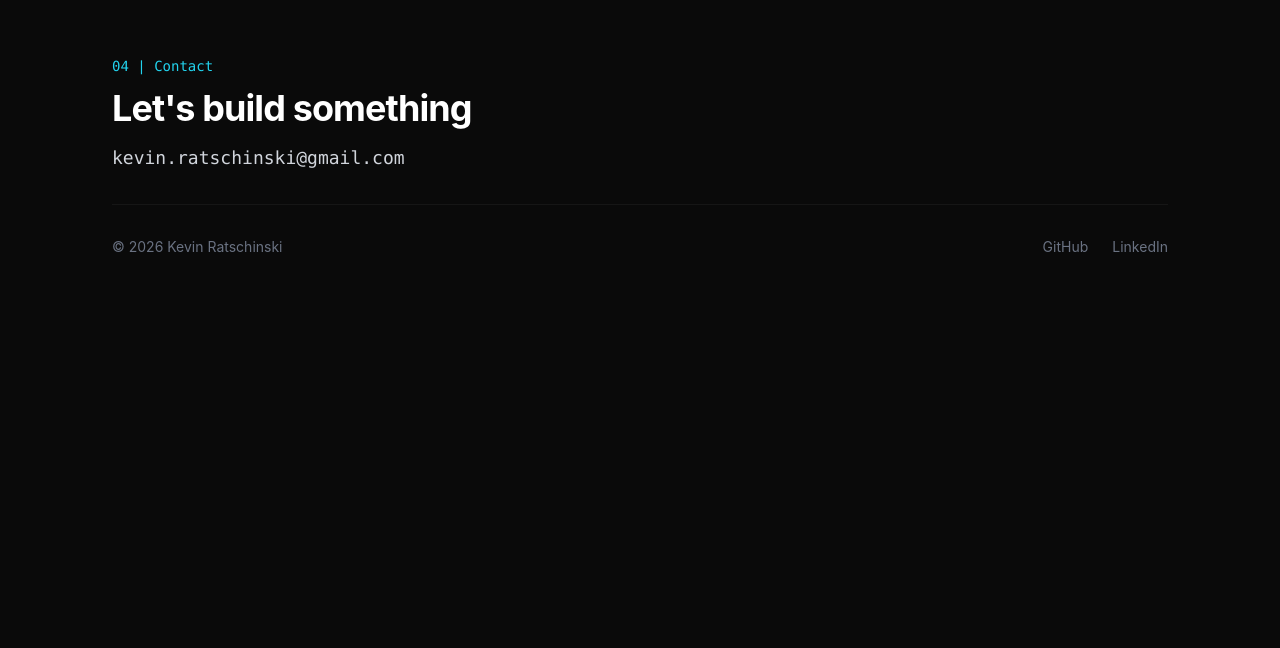
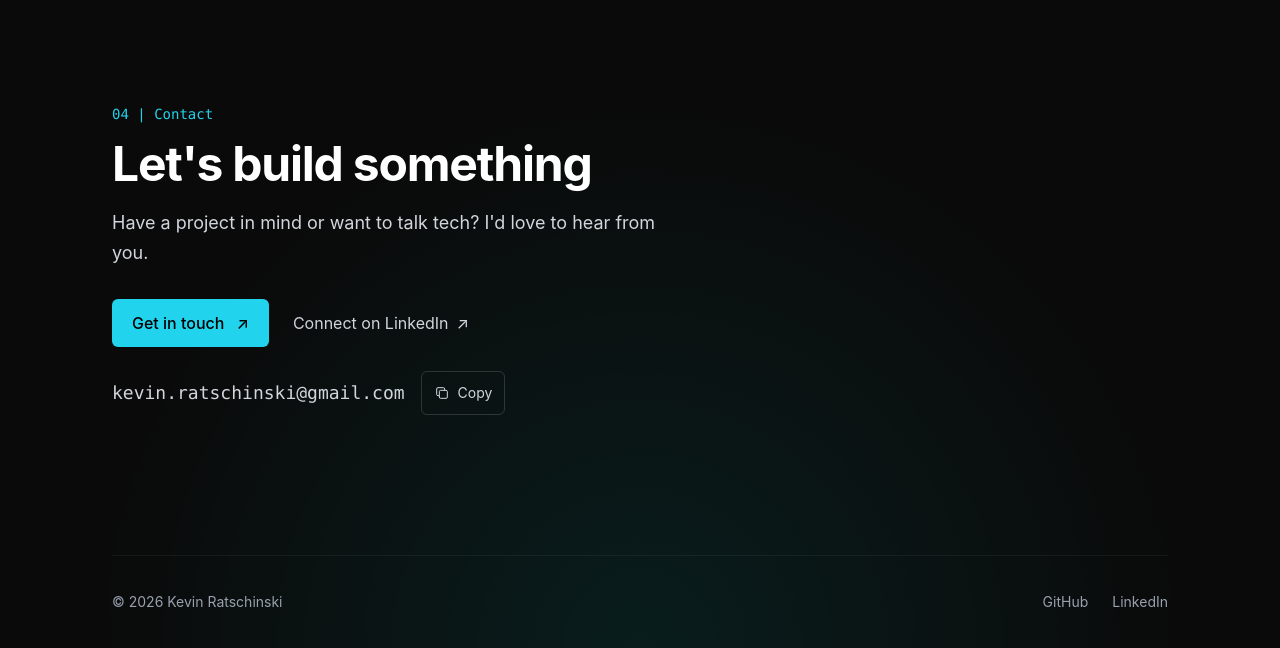
Before and after one commit to Kevin-Ratschinski/kevin-ratschinski.github.io, a Vue app: page / in a window 1280 px wide. Shown: the part 3070-3718 px from the top of the page. Before the commit the page ends 3391 px from the top, so only its background shows below. Built offline with nearby package versions, Linux system fonts and the light colour scheme.

Commit message:
feat: enhance SiteFooter with email copy functionality and improved layout

```diff
--- a/src/components/SiteFooter.vue
+++ b/src/components/SiteFooter.vue
@@ -1,31 +1,76 @@
 <script setup lang="ts">
+import { onBeforeUnmount, ref } from "vue";
 import { socials } from "../data/portfolio";
 
 const email = "kevin.ratschinski@gmail.com";
 const year = new Date().getFullYear();
+const linkedIn = socials.find((social) => social.label === "LinkedIn");
+const copyStatus = ref("");
+const isCopying = ref(false);
+let resetCopyStatus: ReturnType<typeof setTimeout> | undefined;
+
+async function copyEmail() {
+  if (isCopying.value) return;
+  isCopying.value = true;
+  clearTimeout(resetCopyStatus);
+  copyStatus.value = "";
+
+  try {
+    await navigator.clipboard.writeText(email);
+    copyStatus.value = "Copied!";
+  } catch {
+    copyStatus.value = "Couldn't copy. Please select the email address to copy it.";
+  } finally {
+    isCopying.value = false;
+    resetCopyStatus = setTimeout(() => { copyStatus.value = ""; }, 6000);
+  }
+}
+
+onBeforeUnmount(() => clearTimeout(resetCopyStatus));
 </script>
 
 <template>
-  <footer id="contact" class="mt-12 scroll-mt-20 border-t border-white/5">
-    <div class="mx-auto flex max-w-6xl flex-col gap-8 px-6 py-16 sm:px-12">
-      <div>
+  <footer id="contact" class="relative isolate mt-12 scroll-mt-20 border-t border-white/5">
+    <div class="pointer-events-none absolute inset-0 -z-10 bg-[radial-gradient(circle_at_bottom,rgba(0,255,255,0.08),transparent_60%)]" aria-hidden="true"></div>
+    <div class="mx-auto max-w-6xl px-6 sm:px-12">
+      <section aria-labelledby="contact-heading" class="py-20 sm:py-28">
         <p class="font-mono text-sm text-(--color-accent)">04 | Contact</p>
-        <h2 class="mt-3 text-3xl font-bold tracking-tight text-white sm:text-4xl">Let's build something</h2>
-        <a
-          :href="`mailto:${email}`"
-          class="mt-4 inline-block font-mono text-lg text-gray-300 underline-offset-4 transition-colors hover:text-(--color-accent) hover:underline"
-        >
-          {{ email }}
-        </a>
-      </div>
+        <h2 id="contact-heading" class="mt-4 max-w-2xl text-4xl font-bold tracking-tight text-white sm:text-5xl">Let's build something</h2>
+        <p class="mt-5 max-w-xl text-lg leading-relaxed text-gray-300">
+          Have a project in mind or want to talk tech? I'd love to hear from you.
+        </p>
 
-      <div class="flex flex-col gap-4 border-t border-white/5 pt-8 text-sm text-gray-500 sm:flex-row sm:items-center sm:justify-between">
+        <div class="mt-8 flex flex-wrap items-center gap-x-6 gap-y-3">
+          <a :href="`mailto:${email}`" class="inline-flex min-h-11 items-center gap-3 rounded-md bg-(--color-accent) px-5 py-3 font-medium text-black transition-opacity hover:opacity-80">
+            Get in touch <span aria-hidden="true">↗</span>
+          </a>
+          <a v-if="linkedIn" :href="linkedIn.href" target="_blank" rel="noopener noreferrer" class="inline-flex min-h-11 items-center gap-2 rounded-sm text-gray-300 underline-offset-4 transition-colors hover:text-(--color-accent) hover:underline">
+            Connect on LinkedIn <span aria-hidden="true">↗</span><span class="sr-only"> (opens in a new tab)</span>
+          </a>
+        </div>
+
+        <div class="mt-6 flex flex-wrap items-center gap-x-4 gap-y-2">
+          <a :href="`mailto:${email}`" class="min-w-0 max-w-full rounded-sm break-all font-mono text-base text-gray-300 underline-offset-4 transition-colors hover:text-(--color-accent) hover:underline sm:text-lg">
+            {{ email }}
+          </a>
+          <button type="button" :disabled="isCopying" aria-label="Copy email address" class="inline-flex min-h-11 items-center gap-2 rounded-md border border-white/15 px-3 text-sm text-gray-300 transition-colors hover:border-(--color-accent) hover:text-(--color-accent) disabled:opacity-50" @click="copyEmail">
+            <svg width="16" height="16" viewBox="0 0 24 24" fill="none" stroke="currentColor" stroke-width="1.5" aria-hidden="true">
+              <rect x="8" y="8" width="12" height="12" rx="2" />
+              <path d="M16 8V6a2 2 0 0 0-2-2H6a2 2 0 0 0-2 2v8a2 2 0 0 0 2 2h2" />
+            </svg>
+            {{ copyStatus === "Copied!" ? "Copied!" : "Copy" }}
+          </button>
+        </div>
+        <p role="status" aria-live="polite" aria-atomic="true" class="mt-2 min-h-5 text-sm text-gray-300">{{ copyStatus }}</p>
+      </section>
+
+      <div class="flex flex-col gap-4 border-t border-white/5 py-6 text-sm text-gray-400 sm:flex-row sm:items-center sm:justify-between">
         <p>© {{ year }} Kevin Ratschinski</p>
 
-        <ul class="flex gap-6">
+        <ul class="flex flex-wrap gap-6">
           <li v-for="social in socials" :key="social.label">
-            <a :href="social.href" target="_blank" rel="noopener noreferrer" class="transition-colors hover:text-(--color-accent)">
-              {{ social.label }}
+            <a :href="social.href" target="_blank" rel="noopener noreferrer" class="inline-flex min-h-11 items-center rounded-sm transition-colors hover:text-(--color-accent)">
+              {{ social.label }}<span class="sr-only"> (opens in a new tab)</span>
             </a>
           </li>
         </ul>
@@ -33,3 +78,11 @@ const year = new Date().getFullYear();
     </div>
   </footer>
 </template>
+
+<style scoped>
+a:focus-visible,
+button:focus-visible {
+  outline: 2px solid var(--color-accent);
+  outline-offset: 5px;
+}
+</style>
```
